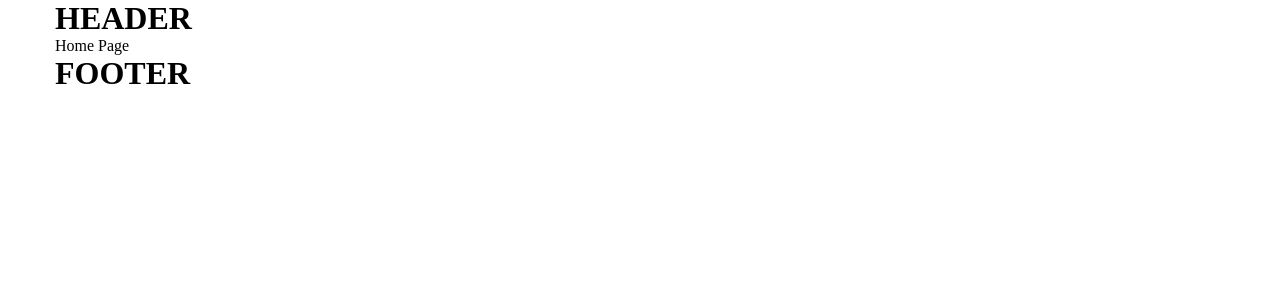
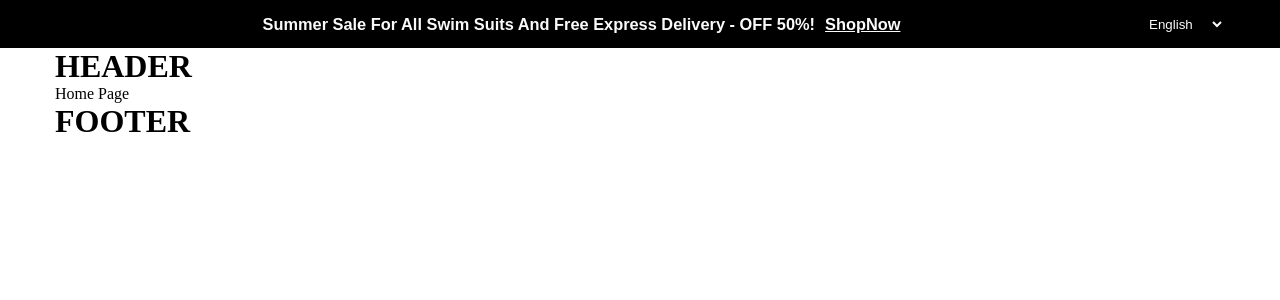
Before and after one commit to nurbolot2006/Exclusive, a React (Vite) app: page / in a window 1280 px wide. Shown: the top 300 px of the page. Built offline with nearby package versions, Linux system fonts and the light colour scheme.

Commit message:
create topbar component

```diff
--- a/src/components/layout/topBar/TopBar.jsx
+++ b/src/components/layout/topBar/TopBar.jsx
@@ -1,8 +1,27 @@
+import styles from "./TopBar.module.css";
 
 const TopBar = () => {
     return (
-        <div>
+        <div className={styles.topbar}>
+            <div className={styles.topbar_container}>
+                <div className={styles.topbar_text}>
+                    <h3 className={styles.topbar_h3}>
+                        Summer Sale For All Swim Suits And Free Express Delivery - OFF 50%!
+                        <span className={styles.shop_now}>ShopNow</span>
+                    </h3>
+                </div>
 
+                <div className={styles.language_wrapper}>
+                    <select
+                        className={styles.languageSelect}
+                        defaultValue={"English"}
+                    >
+                        <option value="English">English</option>
+                        <option value="Русский">Русский</option>
+                        <option value="Кыргызча">Кыргызча</option>
+                    </select>
+                </div>
+            </div>
         </div>
     );
 };
--- a/src/components/layout/topBar/TopBar.module.css
+++ b/src/components/layout/topBar/TopBar.module.css
@@ -0,0 +1,50 @@
+.topbar {
+    height: 48px;
+    background: #000000;
+    color: #FAFAFA;
+    display: flex;
+    align-items: center;
+}
+
+.topbar_container {
+    width: 1170px;
+    margin: 0 auto;
+    display: flex;
+    align-items: center;
+    position: relative;
+    font-family: Poppins, sans-serif;
+}
+
+.topbar_text {
+    font-size: 14px;
+    position: absolute;
+    left: 45%;
+    transform: translateX(-50%);
+    margin: 0;
+}
+
+.shop_now {
+    text-decoration: underline;
+    cursor: pointer;
+    display: inline-block;
+    transition: transform 0.3s ease;
+    margin-left: 10px;
+}
+
+.shop_now:hover {
+    transform: translateY(-3px);
+}
+
+.language_wrapper {
+    margin-left: auto;
+    display: flex;
+    align-items: center;
+}
+
+.languageSelect {
+    background: #000000;
+    color: #FAFAFA;
+    border: none;
+    outline: none;
+    cursor: pointer;
+}
--- a/src/styles/index.css
+++ b/src/styles/index.css
@@ -2,6 +2,7 @@
     box-sizing: border-box;
     margin: 0;
     padding: 0;
+    border: none;
 }
 
 .container {
```
